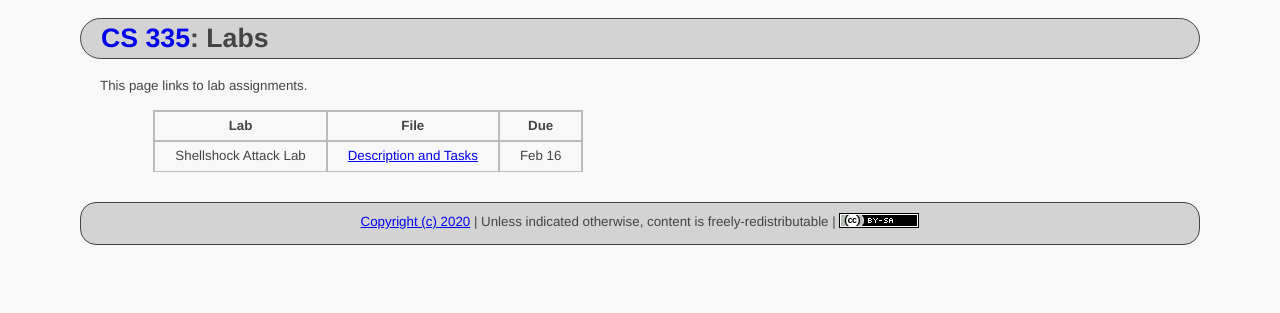
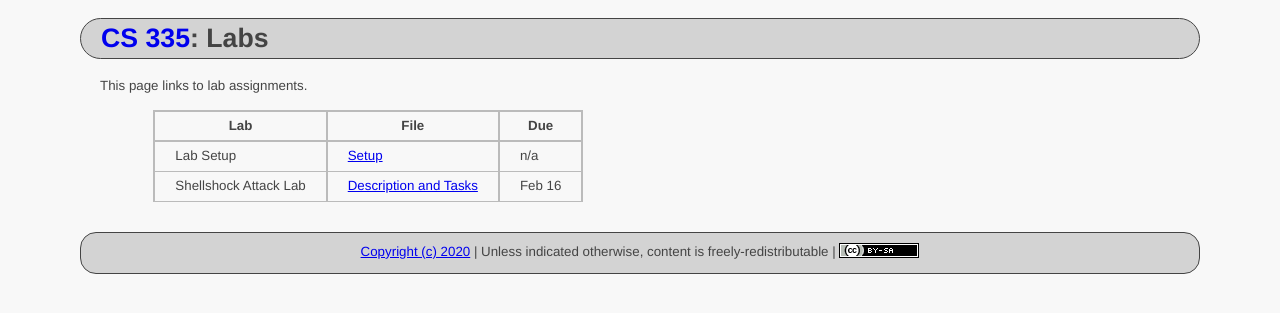
Before and after one commit to ycpcs/cs335-spring2020, a Jekyll site: the page built from labs/index.md, in a window 1280 px wide. Shown: the top 313 px of the page. Built offline with Jekyll 4.4.1, drawn with Linux system fonts in a browser that asks for light colours.

Commit message:
Ad setup instruction to lab index page

```diff
--- a/labs/index.md
+++ b/labs/index.md
@@ -8,4 +8,5 @@ This page links to lab assignments.
 
 > Lab | File | Due
 > ---------- | ---- | ---
+> Lab Setup | [Setup](setup.html) | n/a
 > Shellshock Attack Lab | [Description and Tasks](shellshock.html) | Feb 16
```
